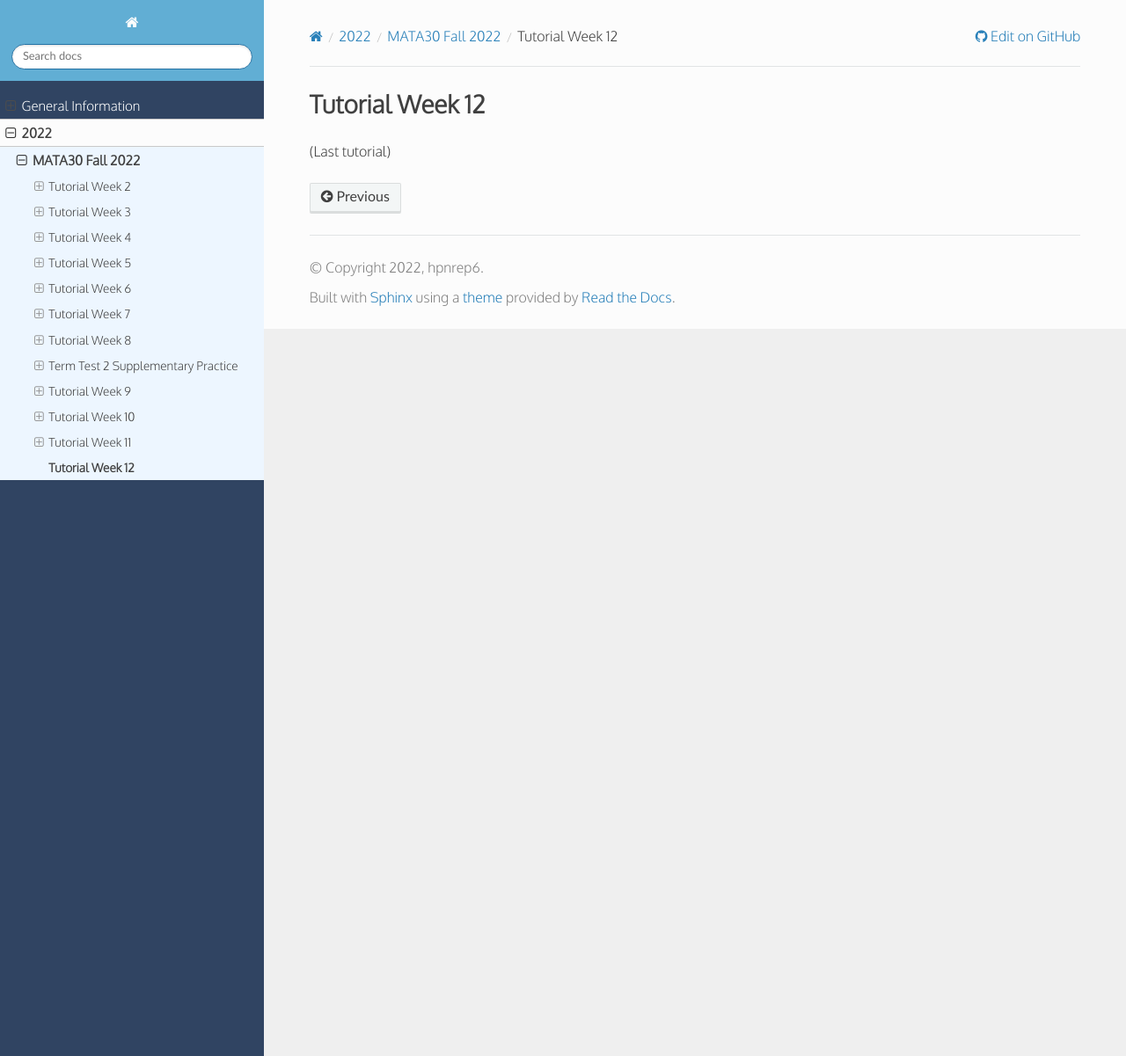
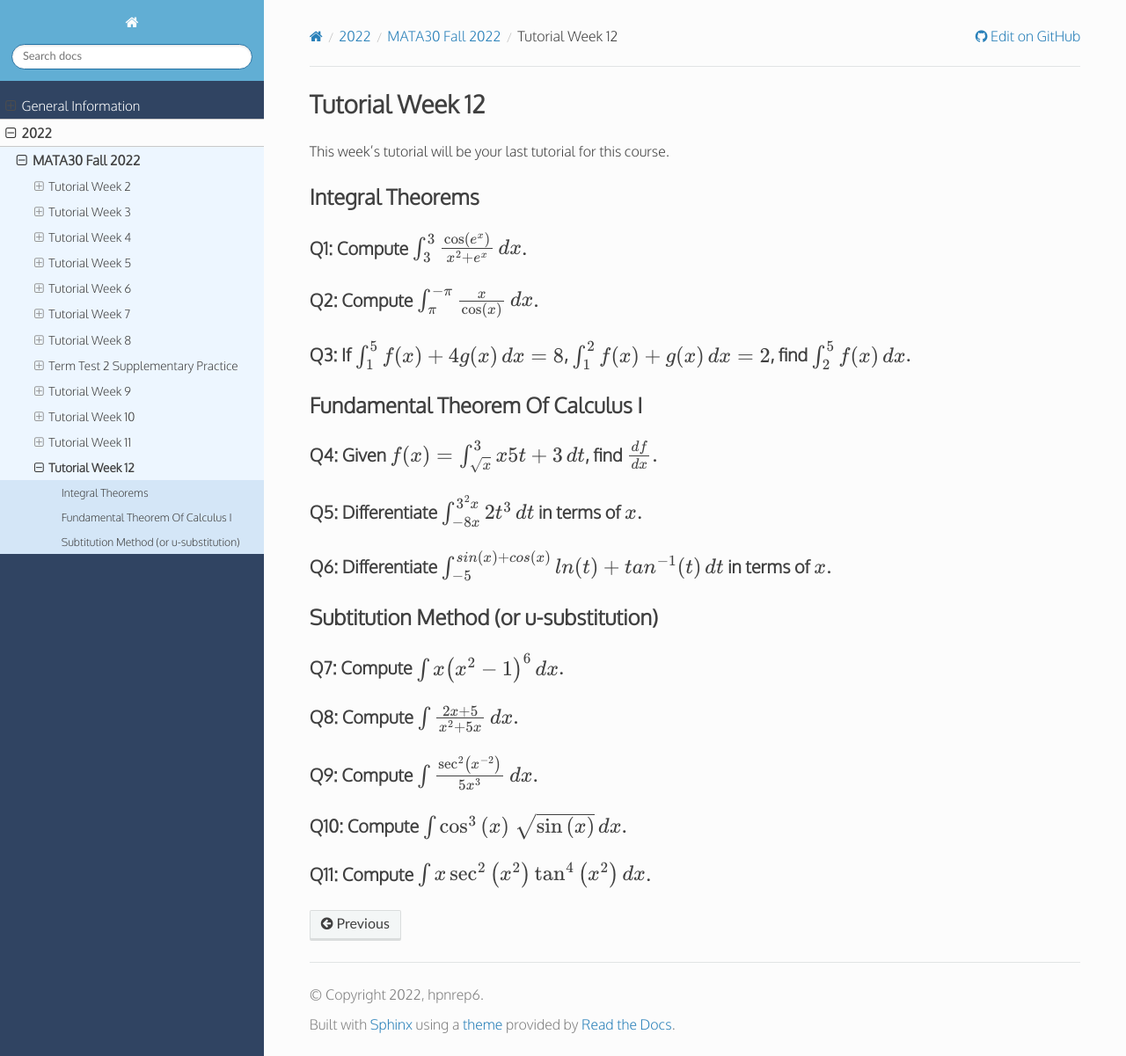
Before and after one commit to hpnrep6/t, a Sphinx documentation site: the page built from source/2022/mata30_fall/tutorial12.rst, in a window 1280 px wide and 1201 px high. Shown: the whole window at 88% size. Built offline with Sphinx 7.4.7 and the Read the Docs theme 2.0.0, drawn with Linux system fonts in a browser that asks for light colours.

Commit message:
Tutorial 12

```diff
--- a/source/2022/mata30_fall/tutorial12.rst
+++ b/source/2022/mata30_fall/tutorial12.rst
@@ -15,4 +15,46 @@ Tutorial Week 12
    };
    </script>
 
-(Last tutorial)
+This week's tutorial will be your last tutorial for this course.
+
+Integral Theorems
+-----------------
+
+Q1: Compute :math:`\int^3_3 \frac{\cos(e^{x})}{x^{2}+e^{x}} \, dx`.
+~~~~~~~~~~~~~~~~~~~~~~~~~~~~~~~~~~~~~~~~~~~~~~~~~~~~~~~~~~~~~~~~~~~
+
+Q2: Compute :math:`\int^{-\pi}_{\pi} \frac{x}{\cos\left(x\right)} \, dx`.
+~~~~~~~~~~~~~~~~~~~~~~~~~~~~~~~~~~~~~~~~~~~~~~~~~~~~~~~~~~~~~~~~~~~~~~~~~
+
+Q3: If :math:`\int_{1}^{5} f(x) + 4g(x) \, dx = 8`, :math:`\int_1^2 f(x) + g(x) \, dx = 2`, find :math:`\int_2^5 f(x) \, dx`.
+~~~~~~~~~~~~~~~~~~~~~~~~~~~~~~~~~~~~~~~~~~~~~~~~~~~~~~~~~~~~~~~~~~~~~~~~~~~~~~~~~~~~~~~~~~~~~~~~~~~~~~~~~~~~~~~~~~~~~~~~~~~~~
+
+Fundamental Theorem Of Calculus I
+---------------------------------
+
+Q4: Given :math:`f(x) = \int_{\sqrt{x}}^3x 5t + 3 \, dt`, find :math:`\frac{df}{dx}`.
+~~~~~~~~~~~~~~~~~~~~~~~~~~~~~~~~~~~~~~~~~~~~~~~~~~~~~~~~~~~~~~~~~~~~~~~~~~~~~~~~~~~~~
+
+Q5: Differentiate :math:`\int_{-8x}^{3^2x} 2t^3 \, dt` in terms of :math:`x`.
+~~~~~~~~~~~~~~~~~~~~~~~~~~~~~~~~~~~~~~~~~~~~~~~~~~~~~~~~~~~~~~~~~~~~~~~~~~~~~
+
+Q6: Differentiate :math:`\int_{-5}^{sin(x) + cos(x)} ln(t) + tan^{-1}(t) \, dt` in terms of :math:`x`.
+~~~~~~~~~~~~~~~~~~~~~~~~~~~~~~~~~~~~~~~~~~~~~~~~~~~~~~~~~~~~~~~~~~~~~~~~~~~~~~~~~~~~~~~~~~~~~~~~~~~~~~
+
+Subtitution Method (or u-substitution)
+--------------------------------------
+
+Q7: Compute :math:`\int x\left(x^{2}-1\right)^{6} \, dx`.
+~~~~~~~~~~~~~~~~~~~~~~~~~~~~~~~~~~~~~~~~~~~~~~~~~~~~~~~~~
+
+Q8: Compute :math:`\int \frac{2x+5}{x^{2}+5x} \, dx`.
+~~~~~~~~~~~~~~~~~~~~~~~~~~~~~~~~~~~~~~~~~~~~~~~~~~~~~
+
+Q9: Compute :math:`\int \frac{\sec^{2}\left(x^{-2}\right)}{5x^{3}} \, dx`.
+~~~~~~~~~~~~~~~~~~~~~~~~~~~~~~~~~~~~~~~~~~~~~~~~~~~~~~~~~~~~~~~~~~~~~~~~~~
+
+Q10: Compute :math:`\int \cos^{3}\left(x\right)\ \sqrt{\sin\left(x\right)} \, dx`.
+~~~~~~~~~~~~~~~~~~~~~~~~~~~~~~~~~~~~~~~~~~~~~~~~~~~~~~~~~~~~~~~~~~~~~~~~~~~~~~~~~~
+
+Q11: Compute :math:`\int x\sec^{2}\left(x^{2}\right)\tan^{4}\left(x^{2}\right) \, dx`.
+~~~~~~~~~~~~~~~~~~~~~~~~~~~~~~~~~~~~~~~~~~~~~~~~~~~~~~~~~~~~~~~~~~~~~~~~~~~~~~~~~~~~~~
```
